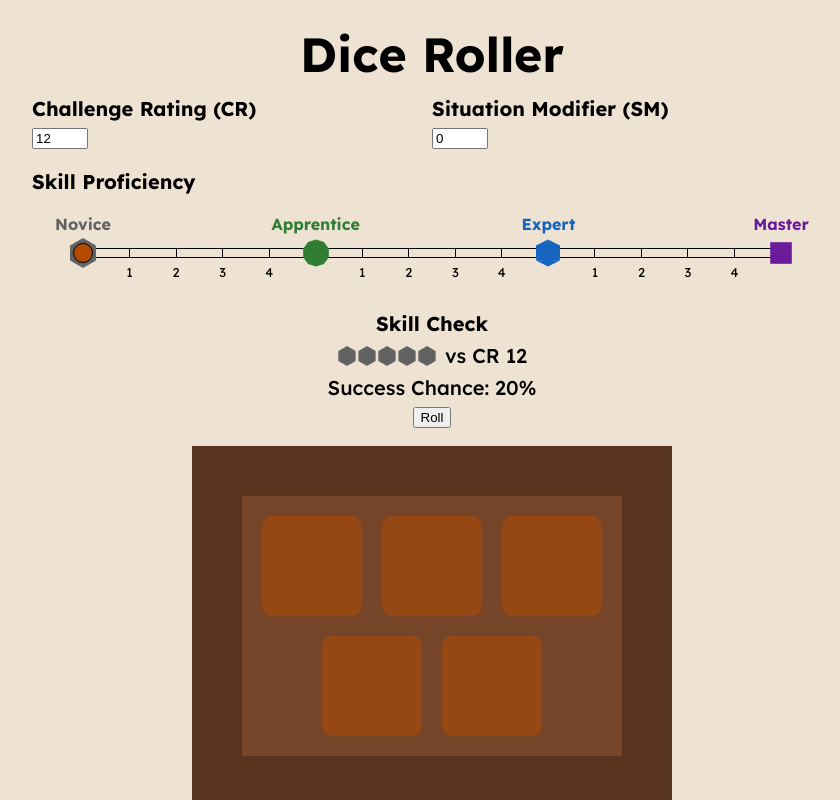
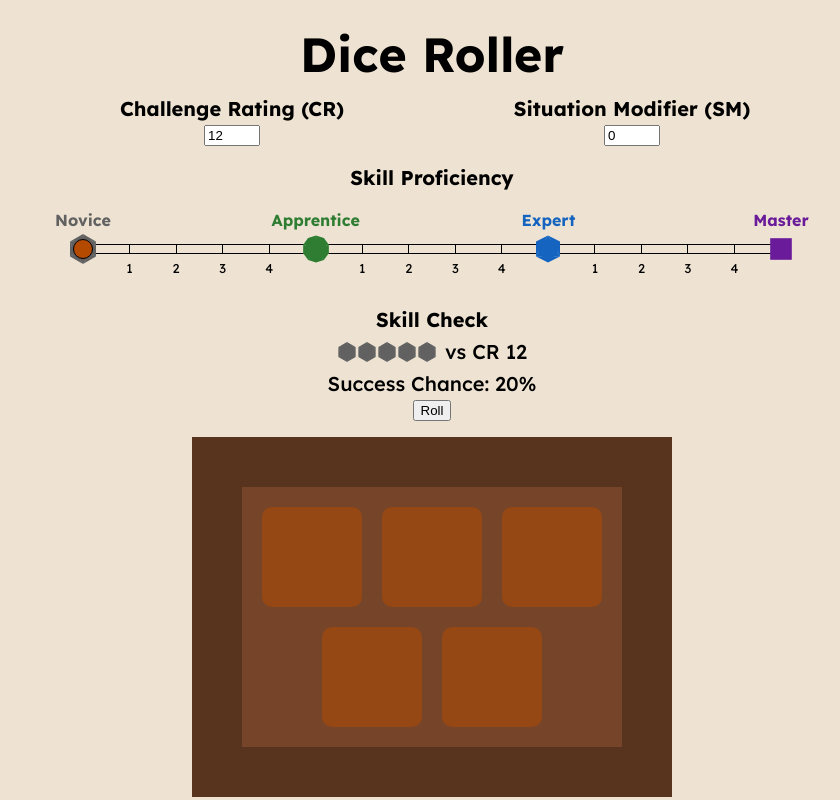
Before and after one commit to DanielBelchamber/skill-dice, a Vue app: page / in a window 1280 px wide. Shown: the whole page, without its empty margins (208-1048 px from the left). Built offline with nearby package versions, Linux system fonts and the light colour scheme.

Commit message:
style: central layout

```diff
--- a/src/views/DiceRoller.vue
+++ b/src/views/DiceRoller.vue
@@ -79,8 +79,8 @@ const makeSkillCheck = () => {
     <div class="roll-summary">
       <span>Success Chance: {{ successChanceDisplay }}</span>
     </div>
-    <div class="center">
-      <button class="roll" @click="makeSkillCheck">Roll</button>
+    <div class="roll-summary">
+      <button @click="makeSkillCheck">Roll</button>
     </div>
 
     <!-- Dice Tray -->
@@ -103,9 +103,6 @@ const makeSkillCheck = () => {
   width: 100%;
   font-size: 1.25rem;
   font-weight: 700;
-}
-
-.center {
   text-align: center;
 }
 
@@ -115,6 +112,10 @@ const makeSkillCheck = () => {
 
 .scenario-specification .column {
   flex: 1;
+  display: flex;
+  flex-direction: column;
+  align-items: center;
+  justify-content: center;
   margin-bottom: 1rem;
 }
 
@@ -130,10 +131,6 @@ const makeSkillCheck = () => {
   margin-right: 0.5rem;
 }
 
-.roll-summary .roll {
-  margin-left: 1rem;
-}
-
 .DiceRoller .DiceTray {
   margin: 1rem auto 0;
 }
```
